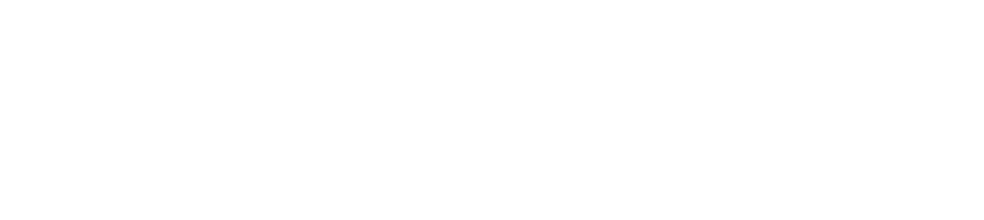
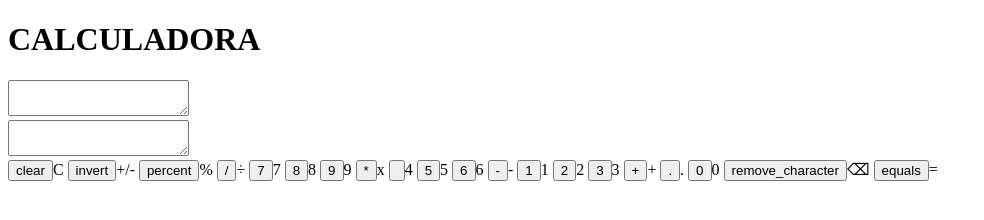
Before and after one commit to Leosehn/calculator-ages-project, a plain HTML site: page index.html in a window 1280 px wide. Shown: the whole page, without its empty margins (0-984 px from the left). Drawn offline with Linux system fonts and the light colour scheme.

Commit message:
base almost done

```diff
--- a/index.html
+++ b/index.html
@@ -7,6 +7,40 @@
     <link rel="stylesheet" href="Style/style.css">
 </head>
 <body>
+    <h1 id="title">CALCULADORA</h1>
+    <div class="background">
+        <div class="theme_switch"></div>
 
+        <div class="text">
+            <div class="prev_text">
+                <textarea name="prev_text_area" id="text_1" readonly></textarea>
+            </div>
+            <div class="current_text">
+                <textarea name="current_text_area" id="text_0" readonly></textarea>
+            </div>
+        </div>
+        <div class="buttons">
+            <input type="button" value="clear" id="grey_button">C</input type="button">
+            <input type="button" value="invert" id="grey_button">+/-</input type="button">
+            <input type="button" value="percent" id="grey_button">%</input type="button">
+            <input type="button" value="/" id="blue_button">÷</input type="button">
+            <input type="button" value="7" id="black_button">7</input type="button">
+            <input type="button" value="8" id="black_button">8</input type="button">
+            <input type="button" value="9" id="black_button">9</input type="button">
+            <input type="button" value="*" id="blue_button">x</input type="button">
+            <input type="button" value]="4" id="black_button">4</input type="button">
+            <input type="button" value="5" id="black_button">5</input type="button">
+            <input type="button" value="6" id="black_button">6</input type="button">
+            <input type="button" value="-" id="blue_button">-</input type="button">
+            <input type="button" value="1" id="black_button">1</input type="button">
+            <input type="button" value="2" id="black_button">2</input type="button">
+            <input type="button" value="3" id="black_button">3</input type="button">
+            <input type="button" value="+" id="blue_button">+</input type="button">
+            <input type="button" value="." id="black_button">.</input type="button">
+            <input type="button" value="0" id="black_button">0</input type="button">
+            <input type="button" value="remove_character" id="black_button">⌫</input type="button">
+            <input type="button" value="equals" id="blue_button">=</input type="button">
+        </div>
+    </div>
 </body>
 </html>
```
Also changed, not shown: Scripts/index.js (added).
